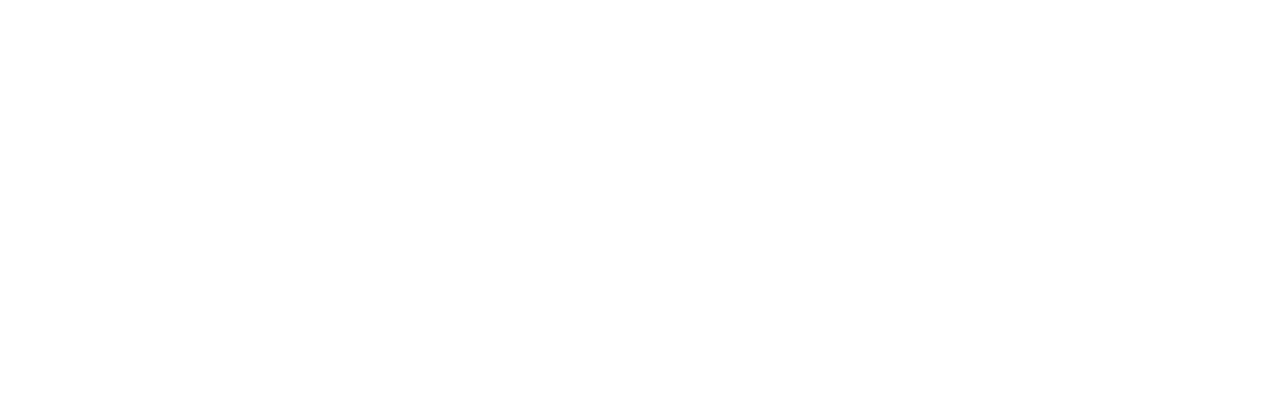
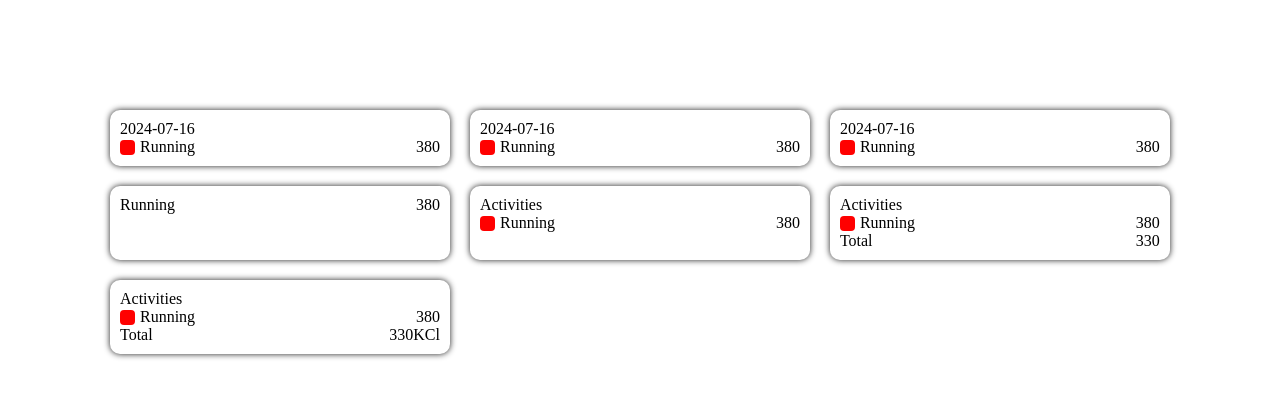
Before and after one commit to surya489/tooltip, a React (Create React App) app: page / in a window 1280 px wide. Shown: the top 398 px of the page. Built offline with nearby package versions, Linux system fonts and the light colour scheme.

Commit message:
tooltip card and tooltip component has been created

```diff
--- a/public/index.html
+++ b/public/index.html
@@ -14,7 +14,7 @@
 
 <body>
   <noscript>You need to enable JavaScript to run this app.</noscript>
-  <div id="root"></div>
+  <div id="root" style="height: 100vh; overflow: hidden;"></div>
 </body>
 
 </html>
--- a/src/App.css
+++ b/src/App.css
@@ -0,0 +1,8 @@
+.App {
+  overflow: hidden;
+  display: flex;
+  align-items: center;
+  justify-content: center;
+  max-width: 1440px;
+  width: 100%;
+}
--- a/src/App.js
+++ b/src/App.js
@@ -1,8 +1,11 @@
 import './App.css';
+
+import ToolTip from './Components/ToolTip/ToolTip';
 
 function App() {
   return (
     <div className="App">
+      <ToolTip />
     </div>
   );
 }
--- /dev/null
+++ b/src/Components/Center/Center.css
@@ -0,0 +1,7 @@
+.center {
+    position: relative;
+    width: 100%;
+    height: 100%;
+    overflow: hidden;
+    padding: 100px;
+}
--- /dev/null
+++ b/src/Components/Center/Center.js
@@ -0,0 +1,13 @@
+import React from "react";
+
+import './Center.css';
+
+const Center = ({ children }) => {
+    return (
+        <div className="center">
+            {children}
+        </div>
+    )
+}
+
+export default Center;
--- /dev/null
+++ b/src/Components/ToolTip/ToolTip.css
@@ -0,0 +1,6 @@
+.tooltip_wrap {
+    width: 100%;
+    height: 100%;
+    display: flex;
+    flex-wrap: wrap;
+}
--- /dev/null
+++ b/src/Components/ToolTip/ToolTip.js
@@ -0,0 +1,24 @@
+import React from "react";
+
+import "./ToolTip.css";
+
+import Center from "../Center/Center";
+import ToolTipCard from "../ToolTipCard/ToolTipCard";
+
+const ToolTip = () => {
+    return (
+        <Center>
+            <div className="tooltip_wrap">
+                <ToolTipCard date='2024-07-16' text='Running ' color square value='380' />
+                <ToolTipCard date='2024-07-16' text='Running ' color square value='380' />
+                <ToolTipCard date='2024-07-16' text='Running ' color square value='380' />
+                <ToolTipCard text='Running ' value='380' />
+                <ToolTipCard title='Activities' text='Running ' color square value='380' />
+                <ToolTipCard title='Activities' text='Running ' totalValue="330" total color square value='380' />
+                <ToolTipCard title='Activities' text='Running ' totalValue="330" total extension='KCl' color square value='380' />
+            </div>
+        </Center>
+    )
+}
+
+export default ToolTip;
--- /dev/null
+++ b/src/Components/ToolTipCard/ToolTipCard.css
@@ -0,0 +1,40 @@
+.tooltip_card_wrap {
+    width: 33.33%;
+    height: auto;
+    box-sizing: border-box;
+    padding: 10px;
+}
+
+.tooltip_card {
+    height: 100%;
+    width: 100%;
+    border-radius: 10px;
+    box-shadow: 0px 0px 6px 0px #1f1f1f;
+}
+
+.content {
+    display: block;
+    padding: 10px;
+}
+
+.body,
+.totalValue {
+    display: flex;
+    flex-wrap: wrap;
+    align-items: center;
+    justify-content: space-between;
+}
+
+.body div {
+    display: flex;
+    align-items: center;
+    gap: 5px;
+}
+
+.body .square {
+    display: block;
+    width: 15px;
+    height: 15px;
+    background-color: red;
+    border-radius: 4px;
+}
--- /dev/null
+++ b/src/Components/ToolTipCard/ToolTipCard.js
@@ -0,0 +1,46 @@
+import React from "react";
+
+import './ToolTipCard.css';
+
+const ToolTipCard = ({ date, color, icon, text, value, total, totalValue, square, title, extension }) => {
+    return (
+        <div className="tooltip_card_wrap">
+            <div className="tooltip_card">
+                <div className="content">
+                    {date && (
+                        <span className="date">{date}</span>
+                    )}
+                    {title && (
+                        <span className="date">{title}</span>
+                    )}
+                    <div className="body">
+                        <div>
+                            {color && (
+                                <span className={`${color} ${square ? 'square' : ''}`}>{color}</span>
+                            )}
+                            {icon && (
+                                <span className={`${icon}`}></span>
+                            )}
+                            <span className="text">{text}</span>
+                        </div>
+                        <div>
+                            <span className="value">{value}</span>
+                        </div>
+                    </div>
+                    {total && totalValue && (
+                        <div className="totalValue">
+                            <span className="total">Total</span>
+                            <span className="total_value">{totalValue}
+                                {extension && (
+                                    <span>{extension}</span>
+                                )}
+                            </span>
+                        </div>
+                    )}
+                </div>
+            </div>
+        </div>
+    )
+}
+
+export default ToolTipCard;
--- /dev/null
+++ b/src/index.css
@@ -0,0 +1,3 @@
+body {
+    margin: 0;
+}
--- a/src/index.js
+++ b/src/index.js
@@ -1,6 +1,7 @@
 import React from 'react';
 import ReactDOM from 'react-dom/client';
 import App from './App';
+import './index.css';
 
 const root = ReactDOM.createRoot(document.getElementById('root'));
 root.render(
```
